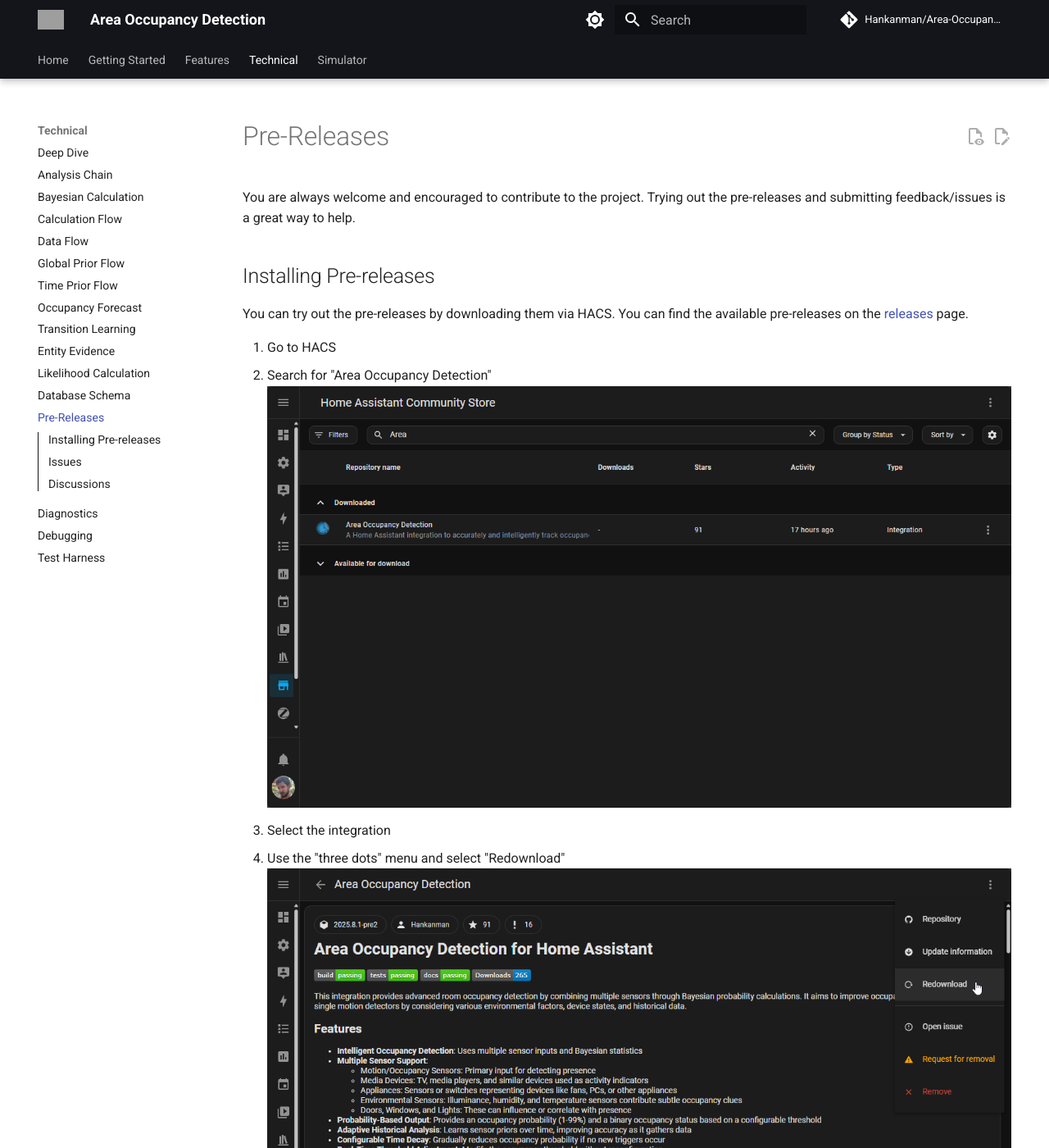
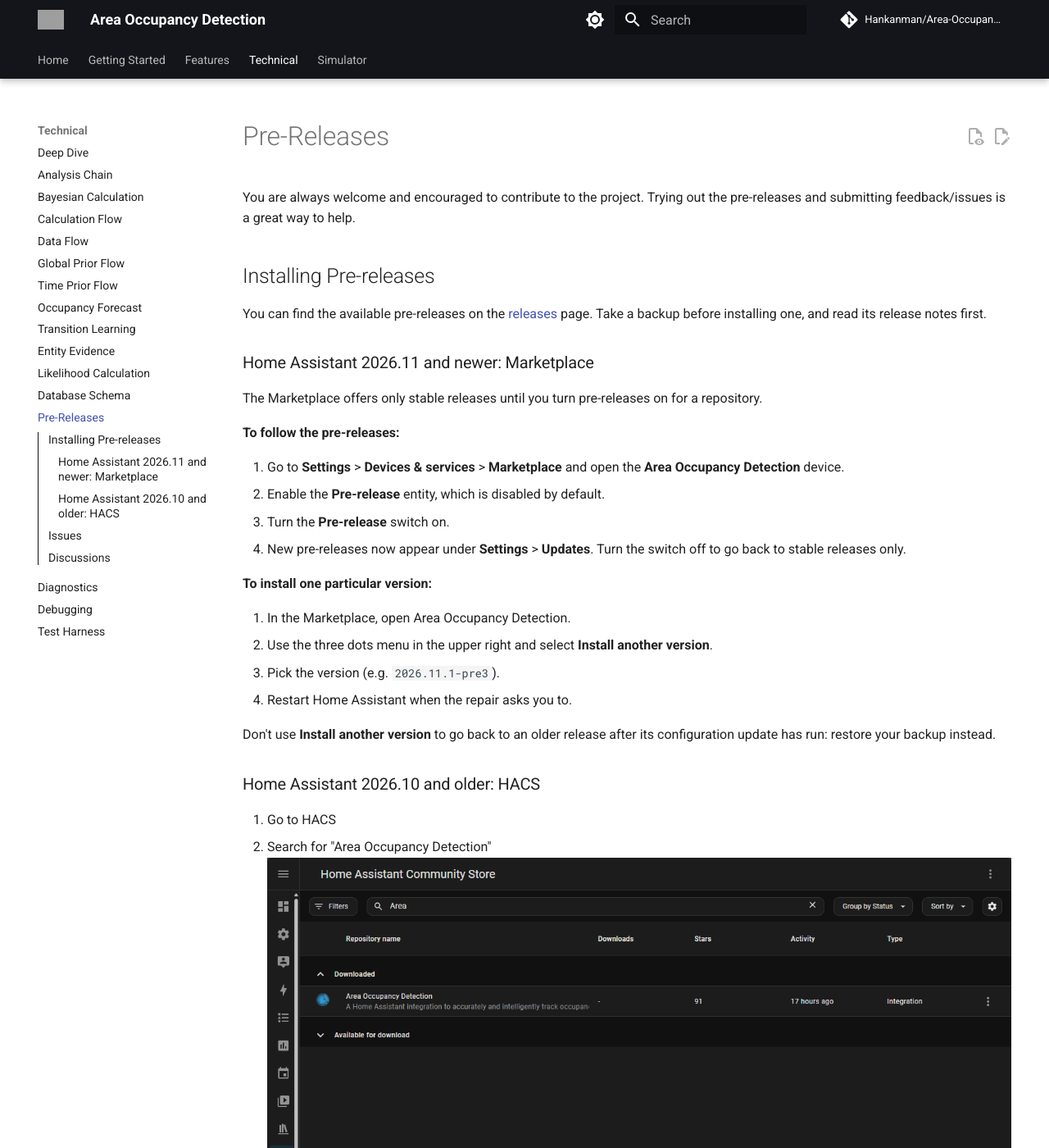
Before and after one commit to Hankanman/Area-Occupancy-Detection, an MkDocs documentation site: the page built from docs/docs/technical/prerelease.md, in a window 1280 px wide and 1400 px high. Shown: the whole window at 82% size. Built offline with MkDocs 1.6.1 and Material for MkDocs 9.7.7, drawn with Linux system fonts in a browser that asks for light colours; comment, search, counter and statistics services are not loaded; grey boxes are pictures that could not be loaded.

Commit message:
docs: install and pre-release steps for the Home Assistant 2026.11 Marketplace
HACS is built into Home Assistant 2026.11 as the Marketplace. Keep the
HACS steps for 2026.10 and older (2026.11.1 still supports 2026.9+).

Co-Authored-By: Claude Opus 5.5 <noreply@anthropic.com>
Claude-Session: https://claude.ai/code/session_01JScVzM9kxqh9q5sZR2BTVV

```diff
--- a/docs/docs/getting-started/installation.md
+++ b/docs/docs/getting-started/installation.md
@@ -1,13 +1,22 @@
 # Installation
 
-## HACS
+## Home Assistant 2026.11 and newer: Marketplace
+
+HACS is built into Home Assistant 2026.11 as the **Marketplace**.
+
+1. Go to **Settings** > **Marketplace**, search for "Area Occupancy Detection" and install it.
+2. If a repair asks you to restart Home Assistant, accept it.
+
+If you already had it installed through HACS, there's nothing to do: the Marketplace takes it over on the first start after upgrading and keeps it updated.
+
+## Home Assistant 2026.10 and older: HACS
 
 [![Open your Home Assistant instance and open a repository inside the Home Assistant Community Store.](https://my.home-assistant.io/badges/hacs_repository.svg)](https://my.home-assistant.io/redirect/hacs_repository/?owner=Hankanman&repository=Area-Occupancy-Detection&category=integration)
 
 1. **Ensure HACS is installed:** If you don't have the [Home Assistant Community Store (HACS)](https://hacs.xyz/) installed, follow their instructions to set it up first.
 2. **Navigate to HACS:** Open your Home Assistant frontend and go to HACS in the sidebar.
 3. **Search for Area Occupancy Detection:** Search for "Area Occupancy Detection" and select then **Download**.
-4. **Restart Home Assistant:** After the download is complete, restart your Home Assistant instance
+4. **Restart Home Assistant:** After the download is complete, restart your Home Assistant instance.
 
 ## Initial Setup
 
--- a/docs/docs/technical/prerelease.md
+++ b/docs/docs/technical/prerelease.md
@@ -2,7 +2,29 @@ You are always welcome and encouraged to contribute to the project. Trying out t
 
 ## Installing Pre-releases
 
-You can try out the pre-releases by downloading them via HACS. You can find the available pre-releases on the [releases](https://github.com/Hankanman/Area-Occupancy-Detection/releases) page.
+You can find the available pre-releases on the [releases](https://github.com/Hankanman/Area-Occupancy-Detection/releases) page. Take a backup before installing one, and read its release notes first.
+
+### Home Assistant 2026.11 and newer: Marketplace
+
+The Marketplace offers only stable releases until you turn pre-releases on for a repository.
+
+**To follow the pre-releases:**
+
+1. Go to **Settings** > **Devices & services** > **Marketplace** and open the **Area Occupancy Detection** device.
+2. Enable the **Pre-release** entity, which is disabled by default.
+3. Turn the **Pre-release** switch on.
+4. New pre-releases now appear under **Settings** > **Updates**. Turn the switch off to go back to stable releases only.
+
+**To install one particular version:**
+
+1. In the Marketplace, open Area Occupancy Detection.
+2. Use the three dots menu in the upper right and select **Install another version**.
+3. Pick the version (e.g. `2026.11.1-pre3`).
+4. Restart Home Assistant when the repair asks you to.
+
+Don't use **Install another version** to go back to an older release after its configuration update has run: restore your backup instead.
+
+### Home Assistant 2026.10 and older: HACS
 
 1. Go to HACS
 2. Search for "Area Occupancy Detection"
```
Also changed, not shown: docs/docs/index.md (+1 -1 lines), README.md.
